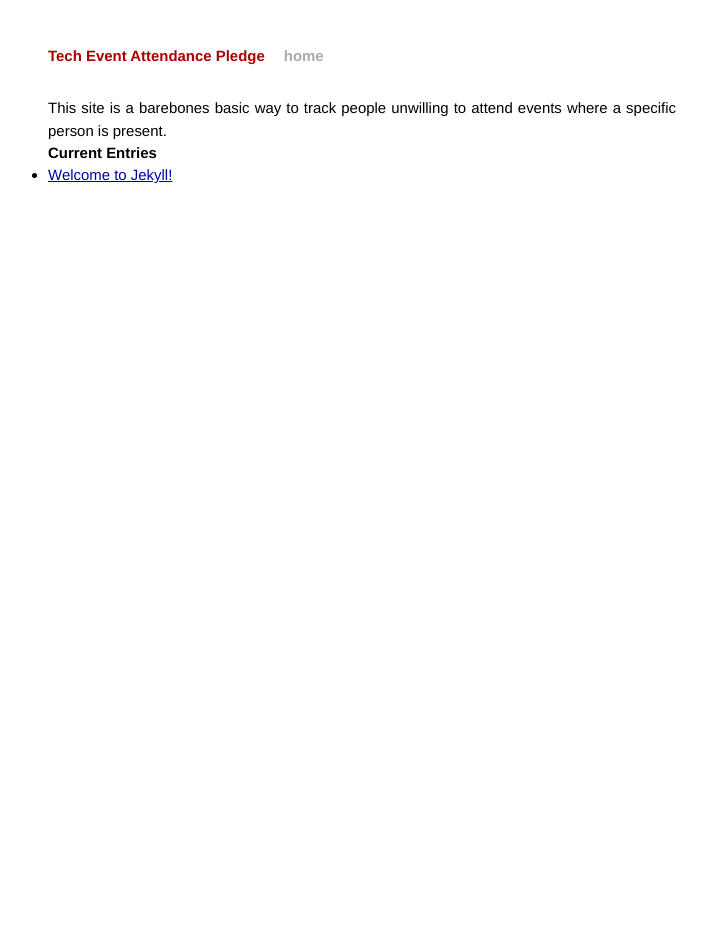
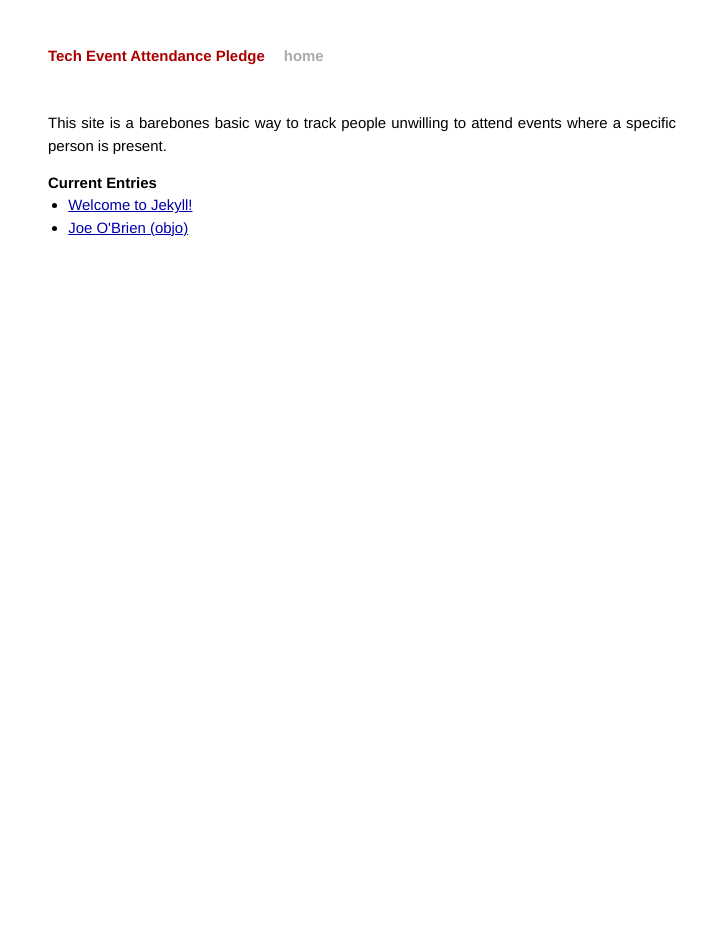
Before and after one commit to techtektek/tech-event-attendance-pledge.github.io, a Jekyll site: the page built from index.html, in a window 1280 px wide. Shown: the whole page, without its empty margins (278-985 px from the left). Built offline with Jekyll 4.4.1, drawn with Linux system fonts in a browser that asks for light colours; Markdown is read by kramdown in place of the engine named in the settings.

Commit message:
Add page for objo.

```diff
--- a/index.html
+++ b/index.html
@@ -4,10 +4,10 @@ title: Tech Event Attendance Pledge
 ---
 
 <div id="home">
-  This site is a barebones basic way to track people unwilling to attend events
-  where a specific person is present.
+  <p>This site is a barebones basic way to track people unwilling to attend events
+    where a specific person is present.</p>
 
-  <div>
+  <div class="post">
     <h2>Current Entries</h2>
     <ul>
     {% for post in site.posts %}
```
Also changed, not shown: _posts/2013-10-12-objo.markdown (added, +11 -0 lines).
